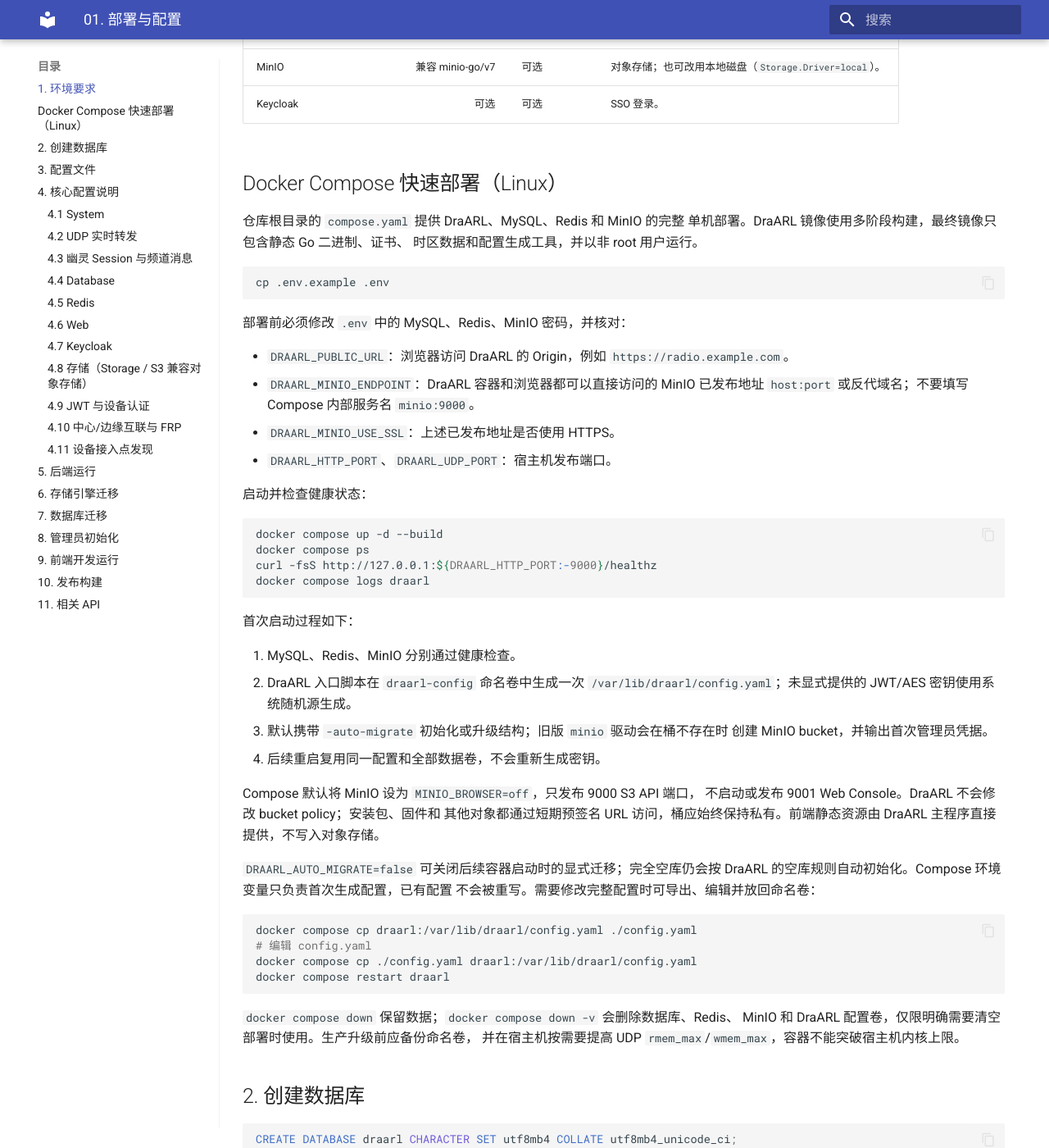
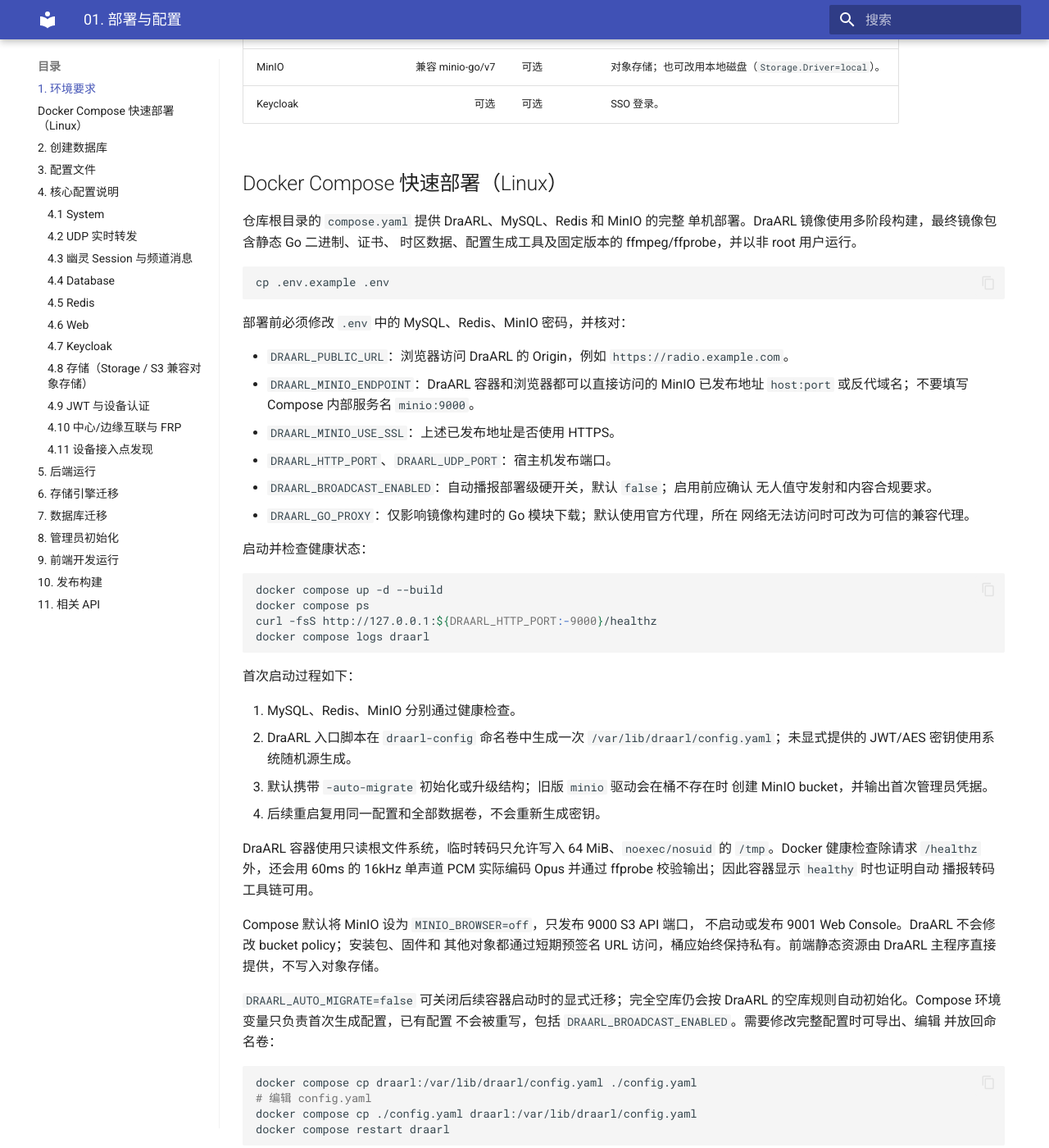
Before and after one commit to Daofengql/DraARL-Server, an MkDocs documentation site: the page built from docs/usage/01-部署与配置.md, in a window 1280 px wide and 1400 px high, scrolled down 447 px. Shown: the whole window at 82% size. Built offline with MkDocs 1.6.1 and Material for MkDocs 9.7.7, drawn with Linux system fonts in a browser that asks for light colours.

Commit message:
build: harden broadcast media runtime

````diff
--- a/docs/usage/01-部署与配置.md
+++ b/docs/usage/01-部署与配置.md
@@ -14,8 +14,8 @@
 ## Docker Compose 快速部署（Linux）
 
 仓库根目录的 `compose.yaml` 提供 DraARL、MySQL、Redis 和 MinIO 的完整
-单机部署。DraARL 镜像使用多阶段构建，最终镜像只包含静态 Go 二进制、证书、
-时区数据和配置生成工具，并以非 root 用户运行。
+单机部署。DraARL 镜像使用多阶段构建，最终镜像包含静态 Go 二进制、证书、
+时区数据、配置生成工具及固定版本的 ffmpeg/ffprobe，并以非 root 用户运行。
 
 ```bash
 cp .env.example .env
@@ -29,6 +29,10 @@
   `host:port` 或反代域名；不要填写 Compose 内部服务名 `minio:9000`。
 - `DRAARL_MINIO_USE_SSL`：上述已发布地址是否使用 HTTPS。
 - `DRAARL_HTTP_PORT`、`DRAARL_UDP_PORT`：宿主机发布端口。
+- `DRAARL_BROADCAST_ENABLED`：自动播报部署级硬开关，默认 `false`；启用前应确认
+  无人值守发射和内容合规要求。
+- `DRAARL_GO_PROXY`：仅影响镜像构建时的 Go 模块下载；默认使用官方代理，所在
+  网络无法访问时可改为可信的兼容代理。
 
 启动并检查健康状态：
 
@@ -48,6 +52,11 @@
    创建 MinIO bucket，并输出首次管理员凭据。
 4. 后续重启复用同一配置和全部数据卷，不会重新生成密钥。
 
+DraARL 容器使用只读根文件系统，临时转码只允许写入 64 MiB、`noexec/nosuid`
+的 `/tmp`。Docker 健康检查除请求 `/healthz` 外，还会用 60ms 的 16kHz 单声道
+PCM 实际编码 Opus 并通过 ffprobe 校验输出；因此容器显示 `healthy` 时也证明自动
+播报转码工具链可用。
+
 Compose 默认将 MinIO 设为 `MINIO_BROWSER=off`，只发布 9000 S3 API 端口，
 不启动或发布 9001 Web Console。DraARL 不会修改 bucket policy；安装包、固件和
 其他对象都通过短期预签名 URL 访问，桶应始终保持私有。前端静态资源由 DraARL
@@ -55,7 +64,8 @@
 
 `DRAARL_AUTO_MIGRATE=false` 可关闭后续容器启动时的显式迁移；完全空库仍会按
 DraARL 的空库规则自动初始化。Compose 环境变量只负责首次生成配置，已有配置
-不会被重写。需要修改完整配置时可导出、编辑并放回命名卷：
+不会被重写，包括 `DRAARL_BROADCAST_ENABLED`。需要修改完整配置时可导出、编辑
+并放回命名卷：
 
 ```bash
 docker compose cp draarl:/var/lib/draarl/config.yaml ./config.yaml
````
Also changed, not shown: compose.yaml (+6 -4 lines), 5 other files.
